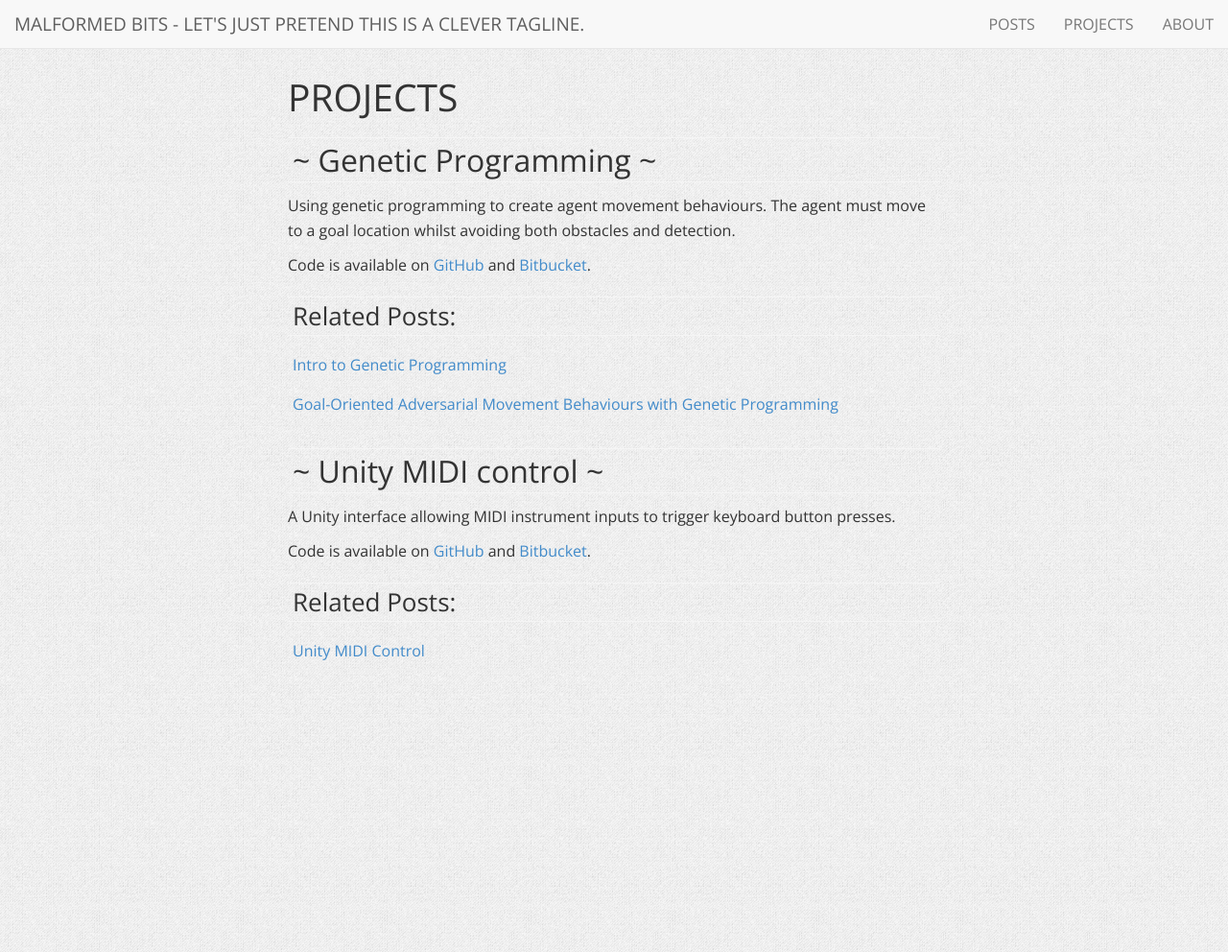
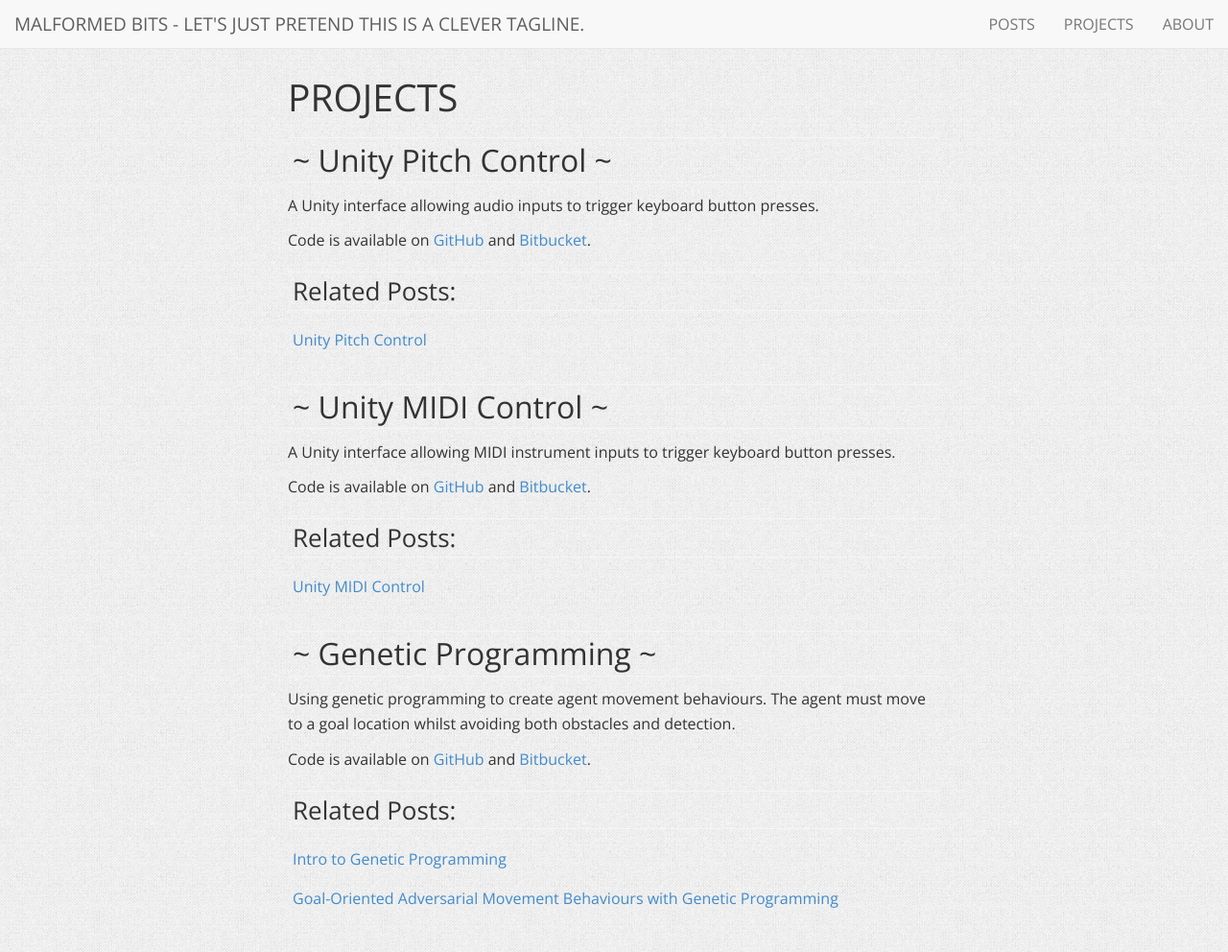
Before and after one commit to charlottepierce/charlottepierce.github.com, a Jekyll site: the page built from projects.html, in a window 1280 px wide and 992 px high. Shown: the whole window at 96% size. Built offline with Jekyll 4.4.1, drawn with Linux system fonts in a browser that asks for light colours; nearby versions of some CDN libraries.

Commit message:
Added UnityPitchControl to projects page.
Signed-off-by: Charlotte Pierce <charlotte@malformed-bits.com>

```diff
--- a/projects.html
+++ b/projects.html
@@ -5,6 +5,22 @@ title: Malformed Bits - Projects
 
 <section class="content">
 	<h1>PROJECTS</h1>
+	<h2>~ Unity Pitch Control ~</h2>
+	<p>A Unity interface allowing audio inputs to trigger keyboard button presses.</p>
+	<p>Code is available on <a href="https://github.com/charlottepierce/UnityPitchControl">GitHub</a> and <a href="https://bitbucket.org/charlottepierce/unitypitchcontrol">Bitbucket</a>.</p>
+	<h3>Related Posts:</h3>
+	<ul class="listing">
+		<li><a href="{% post_url 2015-06-02-Unity-Pitch-Control %}">Unity Pitch Control</a></li>
+	</ul>
+
+	<h2>~ Unity MIDI Control ~</h2>
+	<p>A Unity interface allowing MIDI instrument inputs to trigger keyboard button presses.</p>
+	<p>Code is available on <a href="https://github.com/charlottepierce/UnityMidiControl">GitHub</a> and <a href="https://bitbucket.org/charlottepierce/unitymidicontrol">Bitbucket</a>.</p>
+	<h3>Related Posts:</h3>
+	<ul class="listing">
+		<li><a href="{% post_url 2015-03-05-Unity-MIDI-Control %}">Unity MIDI Control</a></li>
+	</ul>
+
 	<h2>~ Genetic Programming ~</h2>
 	<p>Using genetic programming to create agent movement behaviours.
 	The agent must move to a goal location whilst avoiding both obstacles and detection.</p>
@@ -14,12 +30,4 @@ title: Malformed Bits - Projects
 		<li><a href="{% post_url 2014-02-06-Intro-to-Genetic-Programming %}">Intro to Genetic Programming</a></li>
 		<li><a href="{% post_url 2014-02-06-Goal-Oriented-Adversarial-Movement-Behaviours-with-Genetic-Programming %}">Goal-Oriented Adversarial Movement Behaviours with Genetic Programming</a></li>
 	</ul>
-
-	<h2>~ Unity MIDI control ~</h2>
-	<p>A Unity interface allowing MIDI instrument inputs to trigger keyboard button presses.</p>
-	<p>Code is available on <a href="https://github.com/charlottepierce/UnityMidiControl">GitHub</a> and <a href="https://bitbucket.org/charlottepierce/unitymidicontrol">Bitbucket</a>.</p>
-	<h3>Related Posts:</h3>
-	<ul class="listing">
-		<li><a href="{% post_url 2015-03-05-Unity-MIDI-Control %}">Unity MIDI Control</a></li>
-	</ul>
 </section>
```
